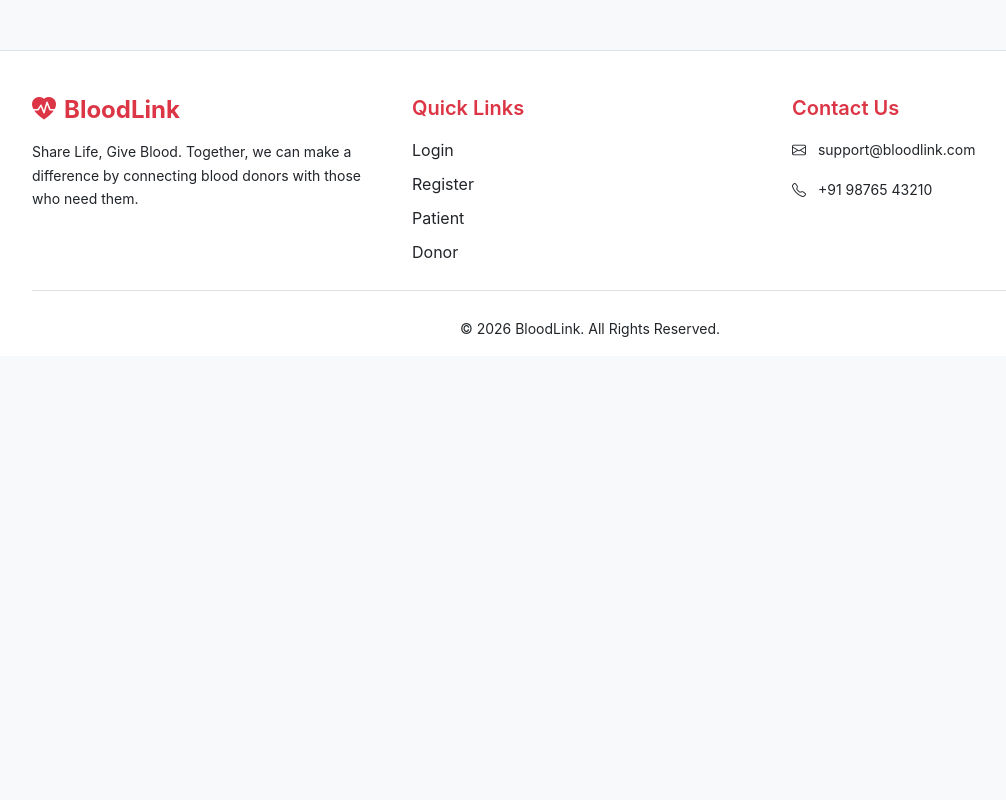
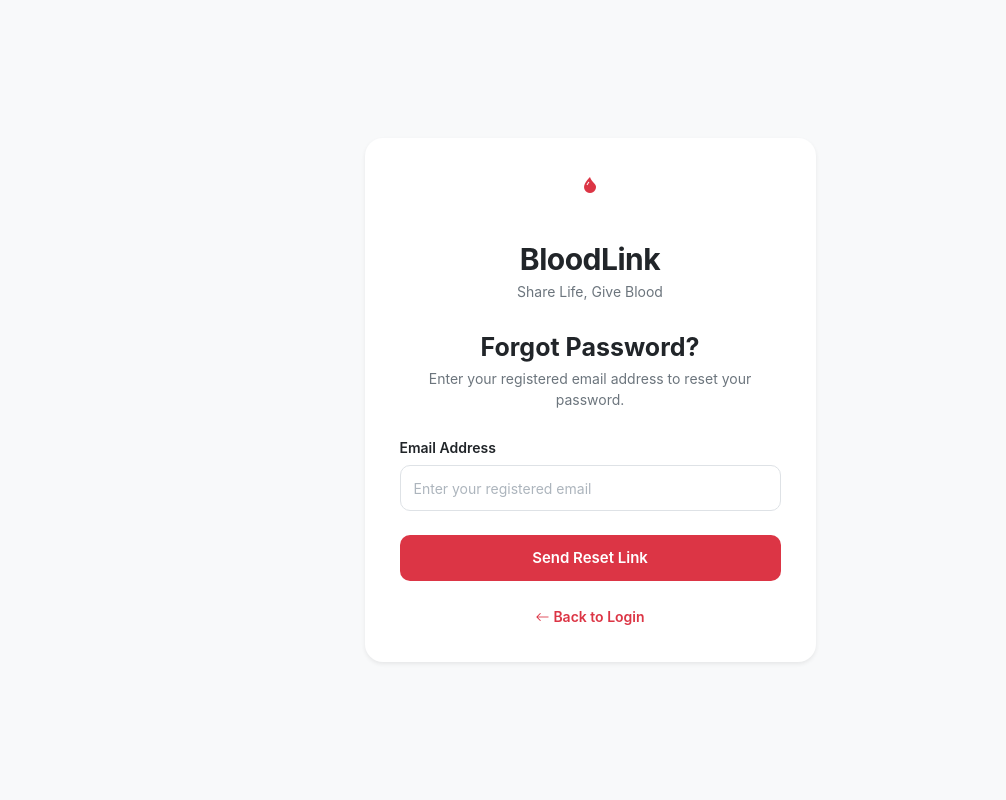
Before and after one commit to priyanshi-2608/bloodlink-routing, a React (Vite) app: page /forgot-password in a window 1280 px wide. Shown: the top 800 px of the page, without its empty margins (50-1056 px from the left). Built offline with nearby package versions, Linux system fonts and the light colour scheme.

Commit message:
Task 17:Implement Forgot Password UI Page

```diff
--- a/src/App.jsx
+++ b/src/App.jsx
@@ -9,6 +9,7 @@ import "react-toastify/dist/ReactToastify.css";
 
 import Login from "./Pages/Login.jsx";
 import Register from "./Pages/Register";
+import ForgotPassword from "./Pages/ForgotPassword.jsx";
 import PatientDashboard from "./Pages/PatientDashboard.jsx";
 import DonorDashboard from "./Pages/DonorDashboard.jsx";
 import AdminDashboard from "./Pages/AdminDashboard.jsx";
@@ -27,15 +28,11 @@ function App() {
         <Route path="/" element={<Navigate to="/login" replace />} />
 
         <Route path="/login" element={<Login />} />
-
         <Route path="/register" element={<Register />} />
-
+        <Route path="/forgot-password" element={<ForgotPassword />} />
         <Route path="/patient" element={<PatientDashboard />} />
-
         <Route path="/donor" element={<DonorDashboard />} />
-
         <Route path="/admin" element={<AdminDashboard />} />
-
         <Route path="/profile" element={<Profile />} />
         <Route path="/donation-request" element={<DonationRequest />}/>
         <Route path="/patient-blood-request" element={<PatientBloodRequest/>}/>
--- /dev/null
+++ b/src/Pages/ForgotPassword.jsx
@@ -0,0 +1,113 @@
+
+import { useState } from "react";
+import { useNavigate } from "react-router-dom";
+
+import FormInput from "../components/FormInput";
+import { showSuccess, showError } from "../components/Notification";
+
+function ForgotPassword() {
+  const navigate = useNavigate();
+
+  const [email, setEmail] = useState("");
+  const [emailStatus, setEmailStatus] = useState("");
+
+  const isValidEmail = (emailValue) => {
+    const emailPattern = /^[^\s@]+@[^\s@]+\.[^\s@]+$/;
+    return emailPattern.test(emailValue);
+  };
+
+  const handleSubmit = (event) => {
+    event.preventDefault();
+
+    const emailValue = email.trim();
+
+    if (!isValidEmail(emailValue)) {
+      setEmailStatus("is-invalid");
+      showError("Please enter a valid email address.");
+      return;
+    }
+
+    setEmailStatus("is-valid");
+    showSuccess("Password reset link request submitted!");
+  };
+
+  return (
+    <main className="login-page">
+      <div className="container">
+        <div className="row justify-content-center">
+          <div className="col-12 col-sm-10 col-md-7 col-lg-5">
+            <div className="card login-card shadow-sm">
+              <div className="card-body">
+
+                <div className="text-center brand-section">
+                  <div className="blood-icon">
+                    <i className="bi bi-droplet-fill"></i>
+                  </div>
+
+                  <h1 className="brand-name">BloodLink</h1>
+
+                  <p className="tagline">
+                    Share Life, Give Blood
+                  </p>
+                </div>
+
+                <div className="login-heading text-center">
+                  <h2>Forgot Password?</h2>
+                  <p>
+                    Enter your registered email address to reset your password.
+                  </p>
+                </div>
+
+                <form onSubmit={handleSubmit} noValidate>
+                  <FormInput
+                    label="Email Address"
+                    name="email"
+                    type="email"
+                    value={email}
+                    onChange={(event) => {
+                      setEmail(event.target.value);
+                      setEmailStatus("");
+                    }}
+                    placeholder="Enter your registered email"
+                    autoComplete="email"
+                    className={emailStatus}
+                    required
+                  />
+
+                  {emailStatus === "is-invalid" && (
+                    <div className="invalid-feedback d-block">
+                      Please enter a valid email address.
+                    </div>
+                  )}
+
+                  <div className="d-grid mt-4">
+                    <button
+                      type="submit"
+                      className="btn btn-danger login-btn"
+                    >
+                      Send Reset Link
+                    </button>
+                  </div>
+                </form>
+
+                <div className="register-section text-center">
+                  <button
+                    type="button"
+                    className="auth-link register-link-button"
+                    onClick={() => navigate("/login")}
+                  >
+                    <i className="bi bi-arrow-left me-1"></i>
+                    Back to Login
+                  </button>
+                </div>
+
+              </div>
+            </div>
+          </div>
+        </div>
+      </div>
+    </main>
+  );
+}
+
+export default ForgotPassword;
--- a/src/Pages/Login.jsx
+++ b/src/Pages/Login.jsx
@@ -152,11 +152,10 @@ function Login() {
                         }
                       >
                         <i
-                          className={`bi ${
-                            showPassword
+                          className={`bi ${showPassword
                               ? "bi-eye-slash"
                               : "bi-eye"
-                          }`}
+                            }`}
                         ></i>
                       </button>
                     </div>
@@ -170,12 +169,13 @@ function Login() {
 
                   {/* Forgot Password */}
                   <div className="d-flex justify-content-end mb-4">
-                    <a
-                      href="#forgot-password"
-                      className="auth-link"
+                    <button
+                      type="button"
+                      className="auth-link register-link-button"
+                      onClick={() => navigate("/forgot-password")}
                     >
                       Forgot Password?
-                    </a>
+                    </button>
                   </div>
 
                   {/* Login Button */}
```
